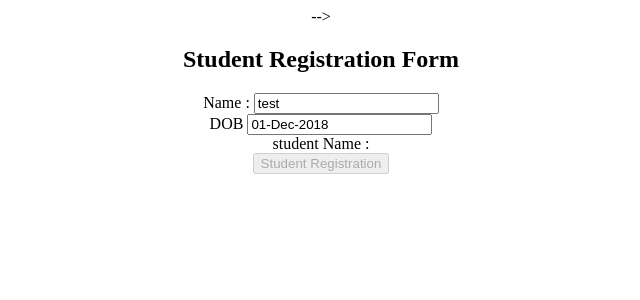
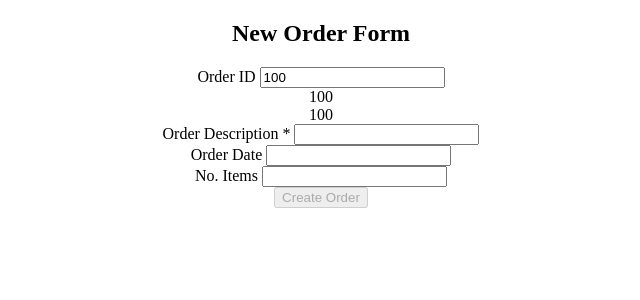
Before and after one commit to TonyAgrawal/b4-angular-practice, an Angular app: page / in a window 1280 px wide. Shown: the top 300 px of the page, without its empty margins (319-959 px from the left). Built offline with nearby package versions, Linux system fonts and the light colour scheme.

Commit message:
Template driven forms

```diff
--- a/src/app/app.component.html
+++ b/src/app/app.component.html
@@ -23,7 +23,8 @@
   <hr />
 
   <router-outlet> </router-outlet> -->
-  -->
 
-  <app-ractive1></app-ractive1>
+  <!-- <app-ractive1></app-ractive1> -->
+
+  <app-templatesample></app-templatesample>
 </div>
--- a/src/app/app.module.ts
+++ b/src/app/app.module.ts
@@ -15,6 +15,7 @@ import { HomeComponent } from "./classroompractice/routing/home/home.component";
 import { ContactComponent } from "./classroompractice/routing/contact/contact.component";
 import { RouterModule} from "@angular/router";
 import { Ractive1Component } from './classroompractice/forms/ractive1/ractive1.component';
+import { TemplatesampleComponent } from './classroompractice/forms/template/templatesample/templatesample.component';
 
 const routes = [
   { path: "home", component: HomeComponent },
@@ -32,7 +33,8 @@ const routes = [
     SwitchsampleComponent,
     HomeComponent,
     ContactComponent,
-    Ractive1Component
+    Ractive1Component,
+    TemplatesampleComponent
   ],
   imports: [
     BrowserModule,
--- /dev/null
+++ b/src/app/classroompractice/forms/template/templatesample/templatesample.component.css
@@ -0,0 +1,5 @@
+.errordiv {
+
+    background-color: brown;
+    color: white;
+}
--- /dev/null
+++ b/src/app/classroompractice/forms/template/templatesample/templatesample.component.html
@@ -0,0 +1,54 @@
+<div>
+  <h2>New Order Form</h2>
+  <form #orderForm="ngForm" (ngSubmit)="handleCreateOrder()">
+    <label>Order ID </label>
+    <input
+      type="text"
+      name="orderId"
+      [(ngModel)]="curOrder.orderId"
+      #ordId="ngModel"
+    />
+    <br />
+
+    {{ ordId.value }} <br />
+    {{ curOrder.orderId }}
+
+    <br />
+    <label> Order Description * </label>
+    <input
+      type="text"
+      name="orderDescription"
+      [(ngModel)]="curOrder.orderDescription"
+      #ordDesc="ngModel"
+      required
+    />
+    <br />
+
+    <div class="errordiv" [hidden]="ordDesc.untouched || ordDesc.valid">
+      Data Validation : Description is a mandatory field
+    </div>
+
+    <label> Order Date </label>
+    <input
+      type="text"
+      name="orderDate"
+      [(ngModel)]="curOrder.orderDate"
+      #ordDate="ngModel"
+    />
+    <br />
+    <label> No. Items </label>
+    <input
+      type="text"
+      name="orderItems"
+      [(ngModel)]="curOrder.orderItems"
+      #ordItems="ngModel"
+      required
+    />
+    <br />
+    <input
+      type="submit"
+      [disabled]="orderForm.form.invalid"
+      value="Create Order"
+    />
+  </form>
+</div>
--- /dev/null
+++ b/src/app/classroompractice/forms/template/templatesample/templatesample.component.ts
@@ -0,0 +1,28 @@
+import { Component, OnInit } from "@angular/core";
+import { FormsModule } from "@angular/forms";
+
+@Component({
+  selector: "app-templatesample",
+  templateUrl: "./templatesample.component.html",
+  styleUrls: ["./templatesample.component.css"]
+})
+export class TemplatesampleComponent implements OnInit {
+  curOrder;
+
+  constructor() {
+    this.curOrder = new Order();
+  }
+
+  ngOnInit() {}
+
+  handleCreateOrder() {
+    console.log("Create Order called :  " + JSON.stringify(this.curOrder));
+  }
+}
+
+class Order {
+  orderId = 100;
+  orderDescription;
+  orderDate;
+  orderItems;
+}
```
Also changed, not shown: 1 other file (tests, documents, lock files or other folders).
